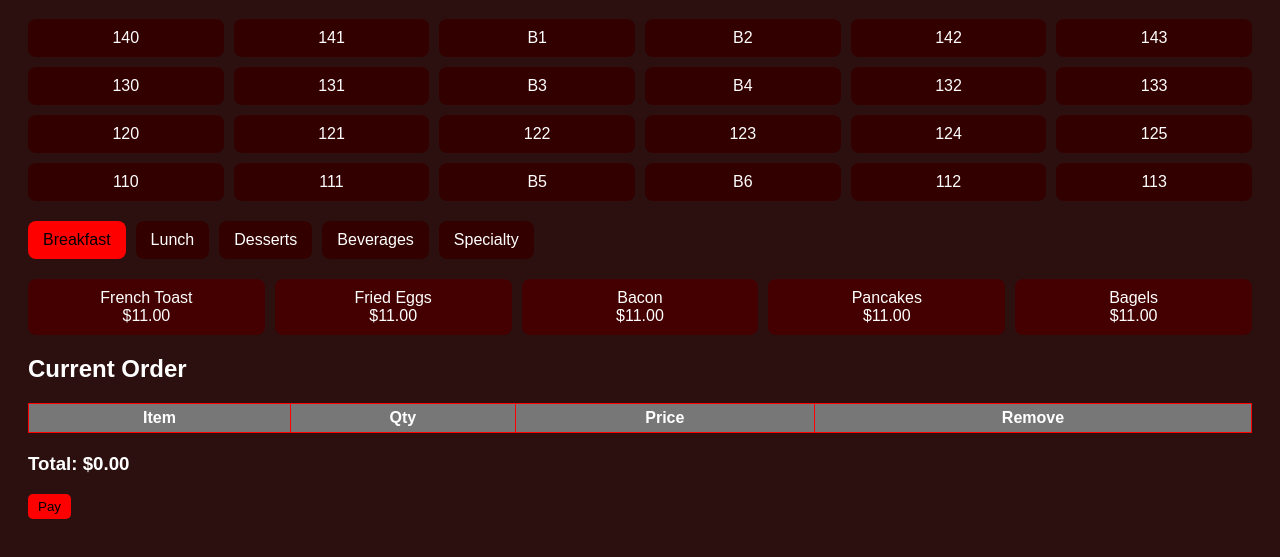
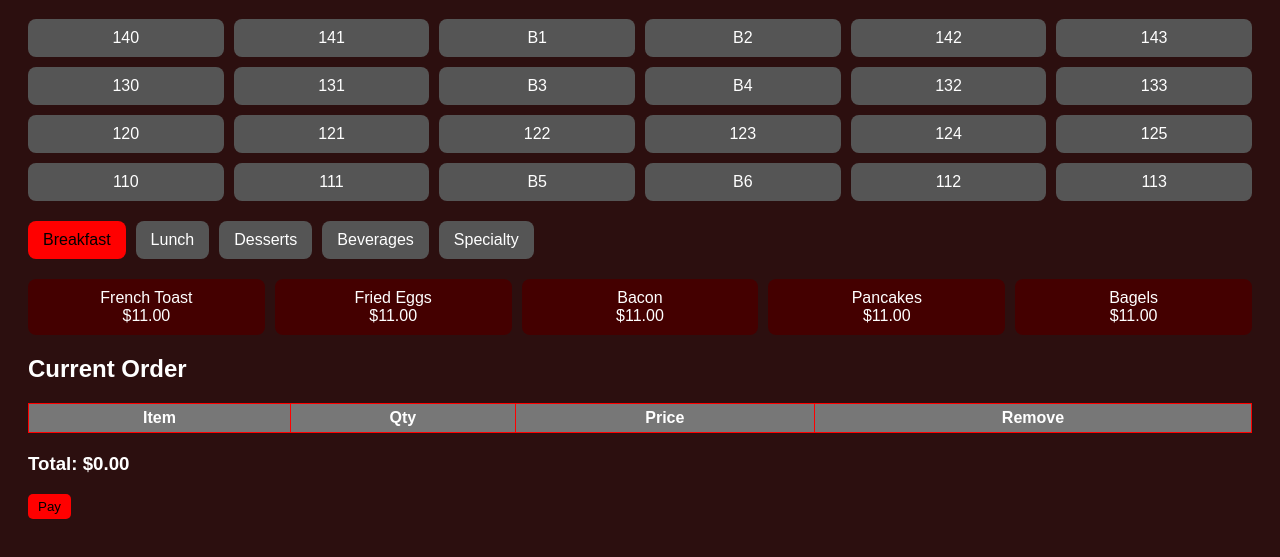
Before and after one commit to 894derekbqrs/rofipos, a plain HTML site: page index.html in a window 1280 px wide. Shown: the part 89-646 px from the top of the page. Drawn offline with Linux system fonts and the light colour scheme.

Commit message:
Update index.html

```diff
--- a/index.html
+++ b/index.html
@@ -7,11 +7,11 @@
 body { font-family: Arial,sans-serif; background-color:#2c0f0f; color:white; padding:20px; }
 h1 { text-align:center; color:#ff0000; }
 #tables { display:grid; grid-template-columns:repeat(6,1fr); gap:10px; margin-bottom:20px; }
-.table { padding:10px; border-radius:8px; text-align:center; cursor:pointer; user-select:none; background-color:#330000; }
+.table { padding:10px; border-radius:8px; text-align:center; cursor:pointer; user-select:none; background-color:#555555; }
 .table.selected { background-color:#ff0000; color:#000; }
 .table.hasOrder { background-color:#f39c12; color:#000; }
 #categories { display:flex; gap:10px; margin-bottom:20px; flex-wrap:wrap; }
-.category { padding:10px 15px; background-color:#330000; border-radius:8px; cursor:pointer; }
+.category { padding:10px 15px; background-color:#555555; border-radius:8px; cursor:pointer; }
 .category.selected { background-color:#ff0000; color:#000; }
 #items { display:grid; grid-template-columns:repeat(auto-fit,minmax(120px,1fr)); gap:10px; margin-bottom:20px; }
 .item { padding:10px; background-color:#440000; border-radius:8px; text-align:center; cursor:pointer; }
```
